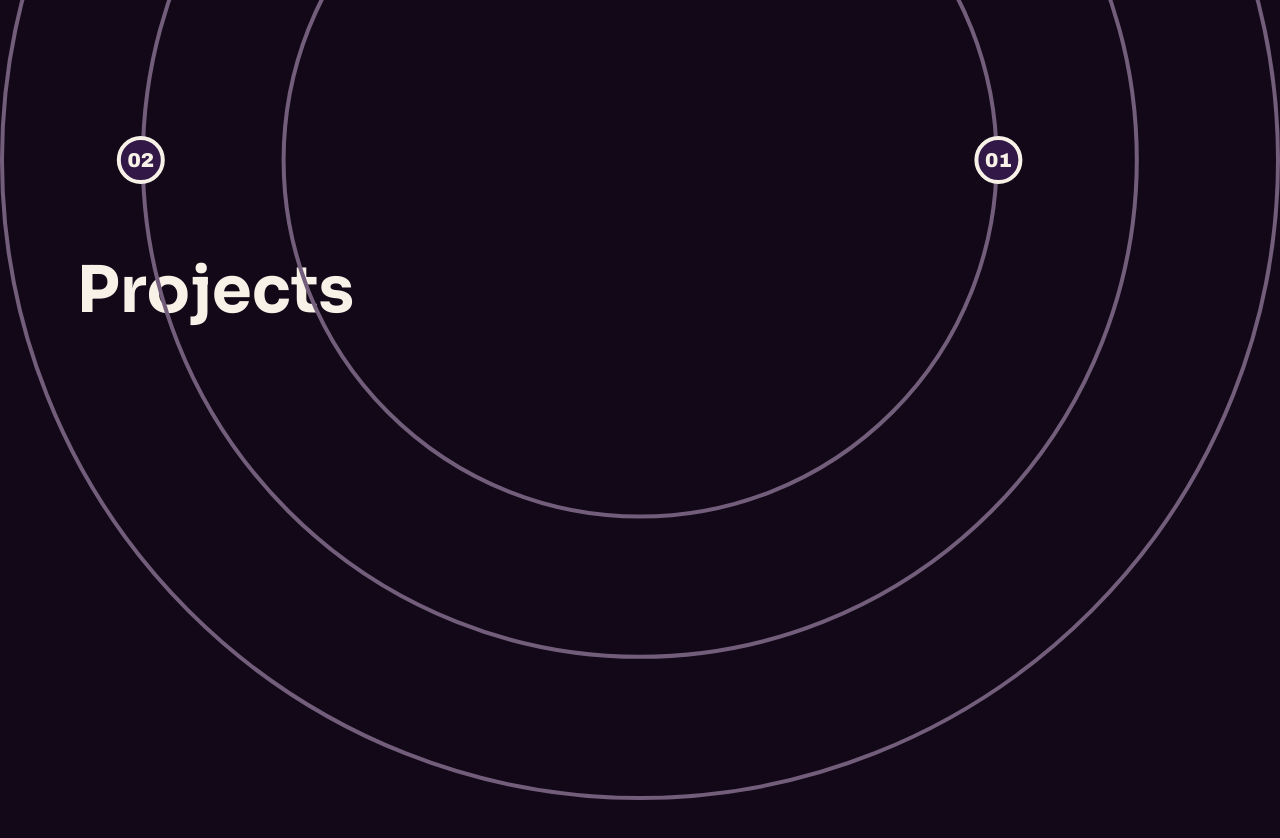
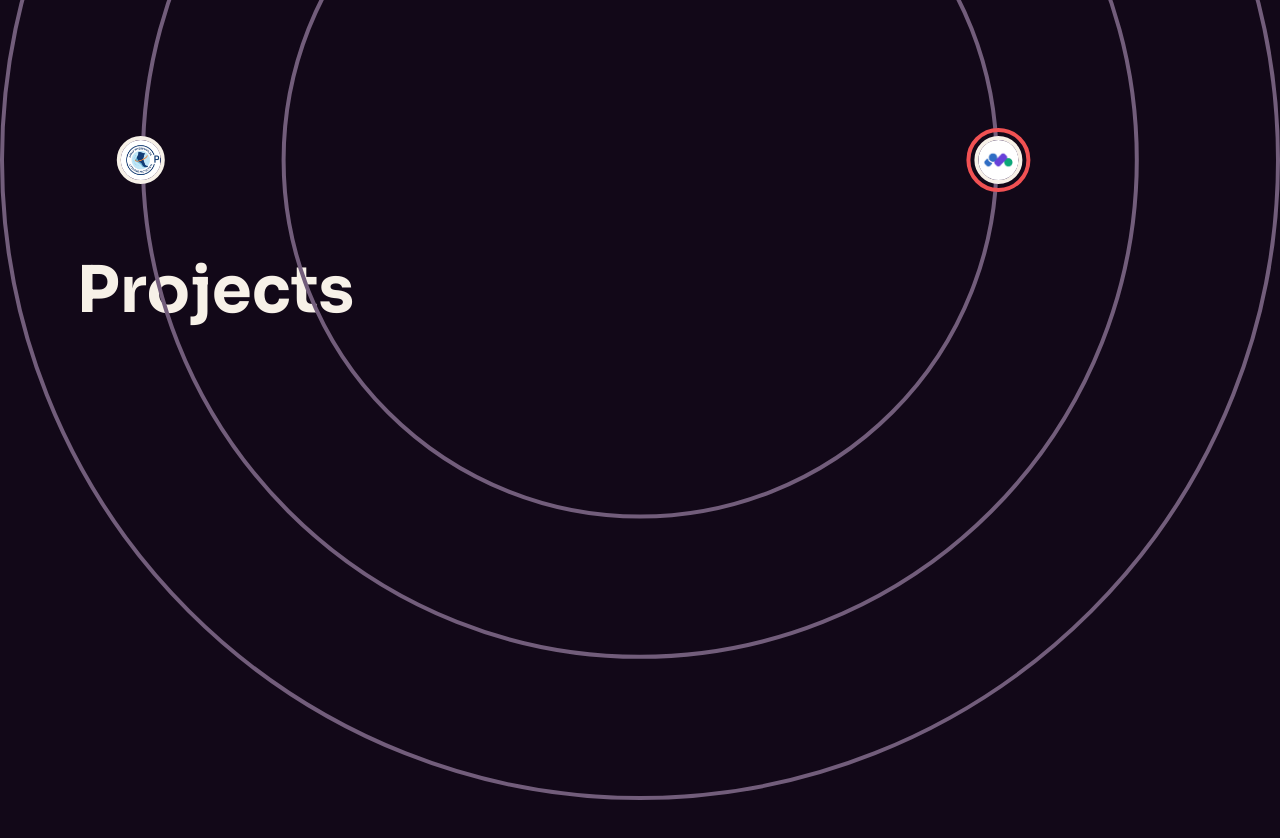
Before and after one commit to lingsongc/lingsongc.github.io, a React (Vite) app: page / in a window 1280 px wide. Shown: the part 3440-4278 px from the top of the page. Built offline with nearby package versions, Linux system fonts and the light colour scheme; a web font is replaced by a local one.

Commit message:
project selection added

```diff
--- a/src/App.tsx
+++ b/src/App.tsx
@@ -7,13 +7,15 @@ import { Experience } from "./sections/Experience";
 import { Home } from "./sections/Home";
 import { Projects } from "./sections/Projects";
 import { Skills } from "./sections/Skills";
+import { projects } from "./data/projects";
 
 export default function App() {
     const [experienceImage, setExperienceImage] = useState("/experience/picolove.jpg");
+    const [activeProject, setActiveProject] = useState(projects[0]);
 
     return (
         <>
-            <MainCircle experienceImage={experienceImage} />
+            <MainCircle experienceImage={experienceImage} activeProject={activeProject} />
             <Navigation />
             <main>
                 <Home />
@@ -21,7 +23,9 @@ export default function App() {
                 <div className="section-static-container">
                     <Experience onActiveEventChange={setExperienceImage} />
                 </div>
-                <div className="section-static-container"><Projects /></div>
+                <div className="section-static-container">
+                    <Projects activeProjectId={activeProject.id} onProjectSelect={setActiveProject} />
+                </div>
                 <div className="section-static-container"><Skills /></div>
                 <Contact />
             </main>
--- a/src/components/MainCircle.tsx
+++ b/src/components/MainCircle.tsx
@@ -1,11 +1,13 @@
 import { useRef } from "react";
+import type { Project } from "../data/projects";
 import { useMainCircleScene } from "../motion/useMainCircleScene";
 
 type MainCircleProps = {
     experienceImage: string;
+    activeProject: Project;
 };
 
-export function MainCircle({ experienceImage }: MainCircleProps) {
+export function MainCircle({ experienceImage, activeProject }: MainCircleProps) {
     const circleRef = useRef<HTMLDivElement>(null);
 
     useMainCircleScene(circleRef);
@@ -15,6 +17,8 @@ export function MainCircle({ experienceImage }: MainCircleProps) {
             <img className="main-circle-image main-circle-image-home" src="/about/profile.jpeg" alt="" />
             <img className="main-circle-image main-circle-image-about" src="/about/profile-2.jpg" alt="" />
             <img className="main-circle-image main-circle-image-experience" src={experienceImage} alt="" />
+            <img className="main-circle-image main-circle-image-project" src={`/projects/${activeProject.id}.png`} alt="" />
+            <p className="main-circle-project-description">{activeProject.summary}</p>
         </div>
     );
 }
--- a/src/motion/useMainCircleScene.ts
+++ b/src/motion/useMainCircleScene.ts
@@ -17,12 +17,14 @@ export function useMainCircleScene(circleRef: RefObject<HTMLDivElement | null>)
         const homeImage = circle.querySelector<HTMLElement>(".main-circle-image-home");
         const aboutImage = circle.querySelector<HTMLElement>(".main-circle-image-about");
         const experienceImage = circle.querySelector<HTMLElement>(".main-circle-image-experience");
+        const projectImage = circle.querySelector<HTMLElement>(".main-circle-image-project");
+        const projectDescription = circle.querySelector<HTMLElement>(".main-circle-project-description");
         const experiencePanel = document.querySelector<HTMLElement>(".experience-panel");
         const aboutSection = document.getElementById("about");
         const experienceSection = document.getElementById("experience");
         const projectsSection = document.getElementById("projects");
-        if (!homeImage || !aboutImage || !experienceImage || !experiencePanel
-            || !aboutSection || !experienceSection || !projectsSection) return;
+        if (!homeImage || !aboutImage || !experienceImage || !projectImage || !projectDescription
+            || !experiencePanel || !aboutSection || !experienceSection || !projectsSection) return;
 
         const reducedMotion = window.matchMedia("(prefers-reduced-motion: reduce)").matches;
         const aboutCircleSize = () => window.innerWidth <= 768
@@ -86,6 +88,7 @@ export function useMainCircleScene(circleRef: RefObject<HTMLDivElement | null>)
             },
         })
             .to(circle, { top: "50%", left: "50%" }, 0)
-            .to(experienceImage, { opacity: 0, duration: 0.2 }, 0);
+            .to(experienceImage, { opacity: 0, duration: 0.2 }, 0)
+            .to([projectImage, projectDescription], { opacity: 1, duration: 0.2 }, 0.8);
     }, []);
 }
--- a/src/sections/Projects.tsx
+++ b/src/sections/Projects.tsx
@@ -1,10 +1,15 @@
 import { useLayoutEffect, useRef, type CSSProperties } from "react";
-import { projects } from "../data/projects";
+import { projects, type Project } from "../data/projects";
 
 const ringCount = 3;
 type ProjectPlanetStyle = CSSProperties & {
     "--project-angle": string;
     "--project-angle-inverse": string;
+};
+
+type ProjectsProps = {
+    activeProjectId: string;
+    onProjectSelect: (project: Project) => void;
 };
 
 function fitAngleToViewport(angle: number, radius: number, planetRadius: number, viewportHeight: number) {
@@ -21,7 +26,7 @@ function fitAngleToViewport(angle: number, radius: number, planetRadius: number,
     return normalizedAngle;
 }
 
-export function Projects() {
+export function Projects({ activeProjectId, onProjectSelect }: ProjectsProps) {
     const containerRef = useRef<HTMLElement>(null);
 
     useLayoutEffect(() => {
@@ -81,13 +86,16 @@ export function Projects() {
                             data-project-angle={angle}
                             data-project-ring={ringIndex}
                         >
-                            <a className="project-link" href={project.href || "#projects"}>
-                                <span className="project-number" aria-hidden="true">
-                                    {String(index + 1).padStart(2, "0")}
-                                </span>
+                            <button
+                                className="project-link"
+                                type="button"
+                                aria-pressed={activeProjectId === project.id}
+                                onClick={() => onProjectSelect(project)}
+                            >
+                                <img className="project-image" src={`/projects/${project.id}.png`} alt="" />
                                 <h3 className="project-name">{project.name}</h3>
                                 <p className="project-summary">{project.summary}</p>
-                            </a>
+                            </button>
                         </li>
                     );
                 })}
--- a/src/style.css
+++ b/src/style.css
@@ -148,6 +148,27 @@ button {
 
 .main-circle-image-experience {
     object-position: center;
+    opacity: 0;
+}
+
+.main-circle-image-project {
+    object-position: center;
+    opacity: 0;
+}
+
+.main-circle-project-description {
+    position: absolute;
+    z-index: 1;
+    right: 15%;
+    bottom: 15%;
+    left: 15%;
+    padding: clamp(0.5rem, 1.2vmin, 1rem);
+    border-radius: 0.75rem;
+    background-color: rgb(18 8 24 / 78%);
+    color: var(--colour-text);
+    font-size: clamp(0.625rem, 1.8vmin, 1rem);
+    line-height: 1.5;
+    text-align: center;
     opacity: 0;
 }
 
@@ -722,17 +743,30 @@ button {
     width: var(--project-planet-size);
     aspect-ratio: 1;
     place-items: center;
+    overflow: hidden;
+    padding: 0;
     border: var(--orbit-ring-width) solid var(--colour-text);
     border-radius: 50%;
     background-color: var(--colour-surface);
     color: var(--colour-text);
     text-decoration: none;
+    cursor: pointer;
 }
 
-.project-number {
-    font-family: var(--font-statement);
-    font-size: clamp(1rem, 2.5vmin, 1.75rem);
-    line-height: 0.85;
+.project-link[aria-pressed="true"] {
+    outline: var(--orbit-ring-width) solid var(--colour-accent);
+    outline-offset: var(--orbit-ring-width);
+}
+
+.project-link:focus-visible {
+    outline: var(--orbit-ring-width) solid var(--colour-text);
+    outline-offset: var(--orbit-ring-width);
+}
+
+.project-image {
+    width: 100%;
+    height: 100%;
+    object-fit: cover;
 }
 
 .project-name,
```
